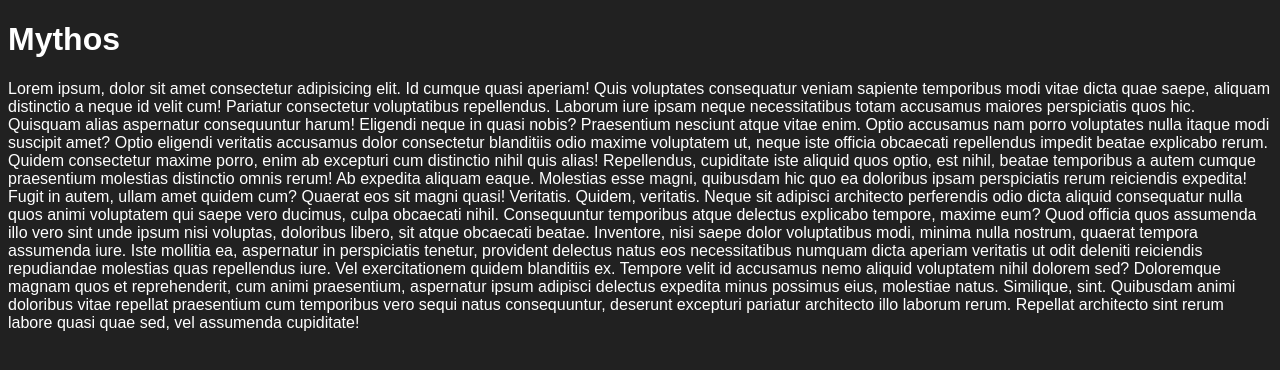
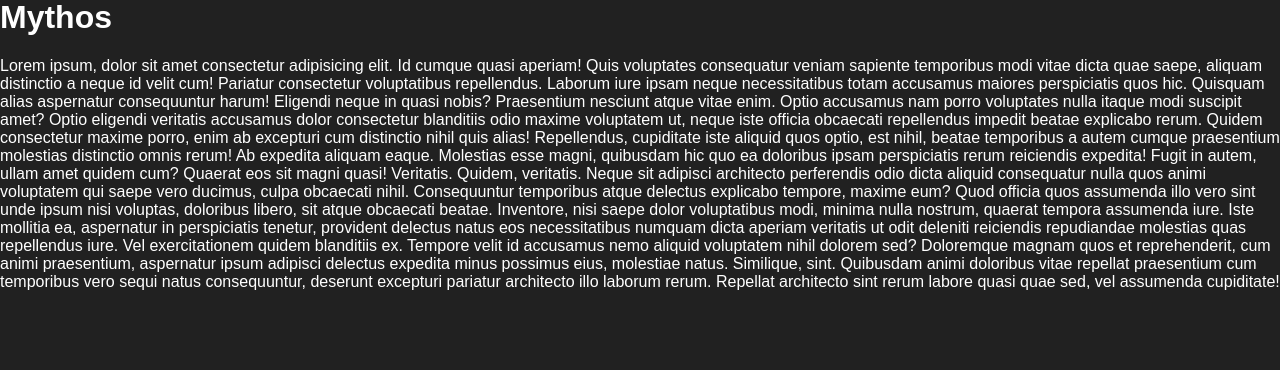
Before and after one commit to Aman11b/scss-responsive-design, a plain HTML site: page index.html in a window 1280 px wide. Drawn offline with Linux system fonts and the light colour scheme.

Commit message:
created initial partials

```diff
--- /dev/null
+++ b/app/js/script.js
@@ -0,0 +1 @@
+console.log("hi");
--- /dev/null
+++ b/app/scss/globals/_boilerplate.scss
@@ -0,0 +1,19 @@
+html{
+    box-sizing: border-box;
+    font-size: 100%;
+}
+
+*,
+*::before,
+*::after{
+    box-sizing: inherit;
+    // being html root
+}
+
+body {
+    margin: 0;
+    padding: 0;
+    font-family: Arial, Helvetica, sans-serif;
+    background-color: hsl(0, 0%, 13%);
+    color: hsl(0, 0%, 100%);
+}
--- /dev/null
+++ b/app/scss/globals/_index.scss
@@ -0,0 +1,2 @@
+@forward 'boilerplate';
+@forward 'typography';
--- /dev/null
+++ b/app/scss/globals/_typography.scss
@@ -0,0 +1,11 @@
+h1,h2,h3{
+    font-weight: 700;
+    line-height: 1.1;
+    margin-top: 0;
+}
+p{
+    margin-top: 0;
+}
+a,a:visited,a:active{
+    text-decoration: none;
+}
--- a/app/scss/style.scss
+++ b/app/scss/style.scss
@@ -1,5 +1 @@
-body{
-    font-family: Arial, Helvetica, sans-serif;
-    background-color: hsl(0,0%,13%);
-    color:hsl(0,0%,100%) ;
-}
+@forward 'globals';
--- a/index.html
+++ b/index.html
@@ -5,7 +5,7 @@
     <meta name="viewport" content="width=device-width, initial-scale=1.0">
     <title>Mythos</title>
     <link rel="stylesheet" href="/dist/style.css">
-    <script src="/app/script.js" defer></script>
+    <script src="/app/js/script.js" defer></script>
 </head>
 <body>
     <h1>
```
Also changed, not shown: dist/style.css.
